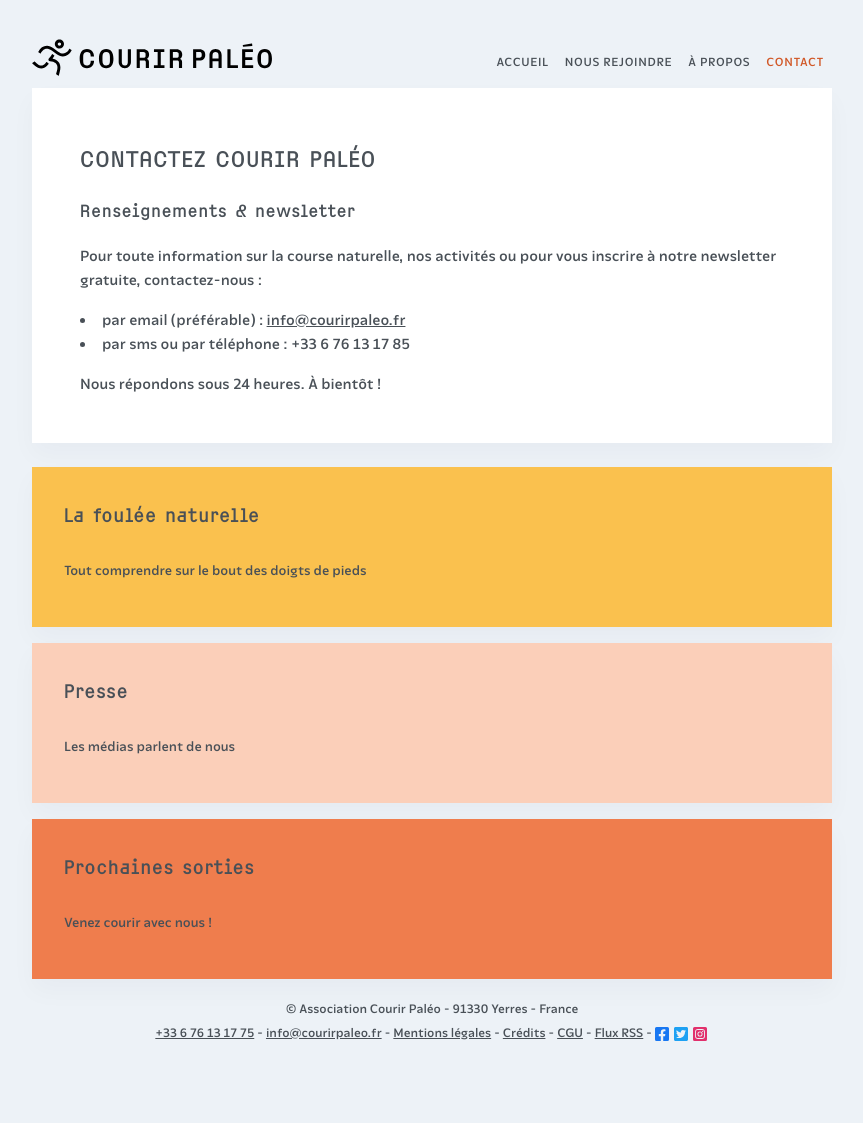
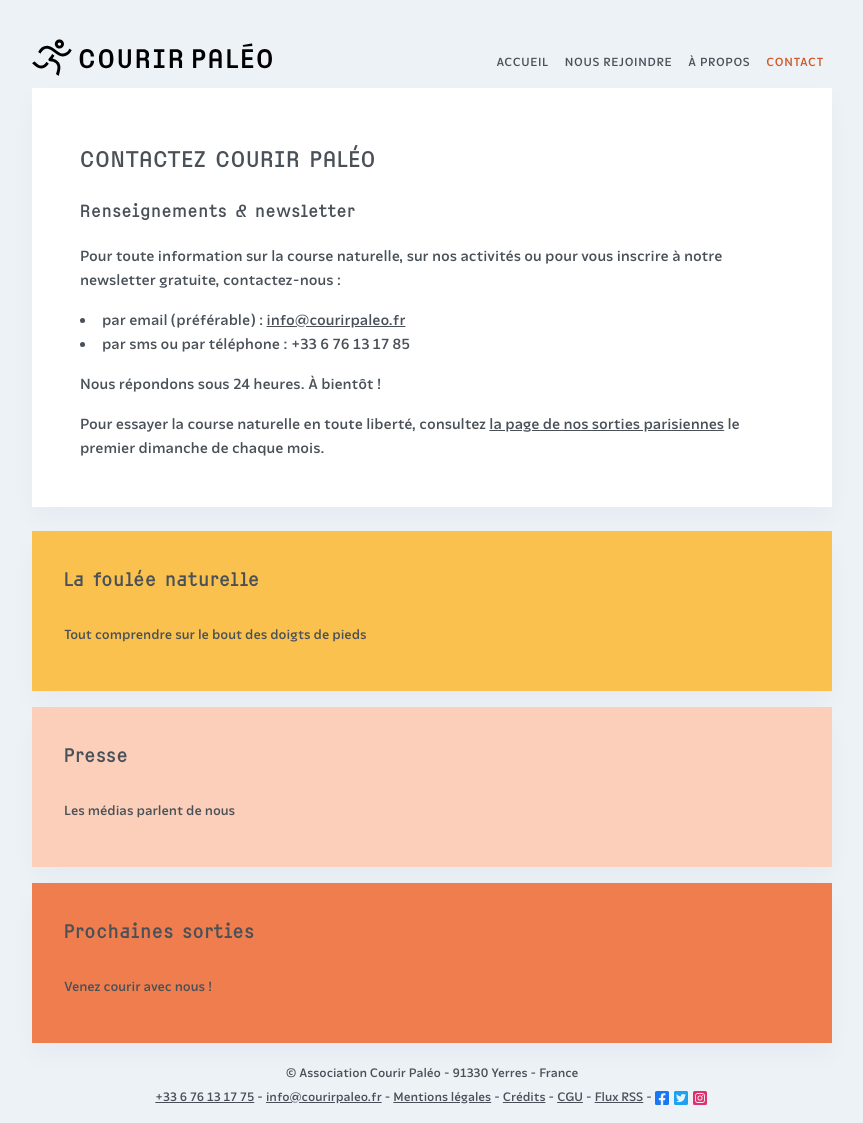
Before and after one commit to courirpaleo/courirpaleo.github.io, a Jekyll site: the page built from _pages/contact.md, in a window 1280 px wide. Shown: the whole page, without its empty margins (208-1071 px from the left). Built offline with Jekyll 4.4.1, drawn with Linux system fonts in a browser that asks for light colours; some web fonts are replaced; before the commit the page ends 1059 px from its top, so only the background shows below that.

Commit message:
Update contact.md

```diff
--- a/_pages/contact.md
+++ b/_pages/contact.md
@@ -5,8 +5,10 @@
 
 ### Renseignements & newsletter
 
-Pour toute information sur la course naturelle, nos activités ou pour vous inscrire à notre newsletter gratuite, contactez-nous :
+Pour toute information sur la course naturelle, sur nos activités ou pour vous inscrire à notre newsletter gratuite, contactez-nous :
 - par email (préférable) : <a href="mailto:info@courirpaleo.fr">info@courirpaleo.fr</a>
 - par sms ou par téléphone : +33 6 76 13 17 85
 
 Nous répondons sous 24 heures. À bientôt !
+
+Pour essayer la course naturelle en toute liberté, consultez <a href="sorties">la page de nos sorties parisiennes</a> le premier dimanche de chaque mois.
```
